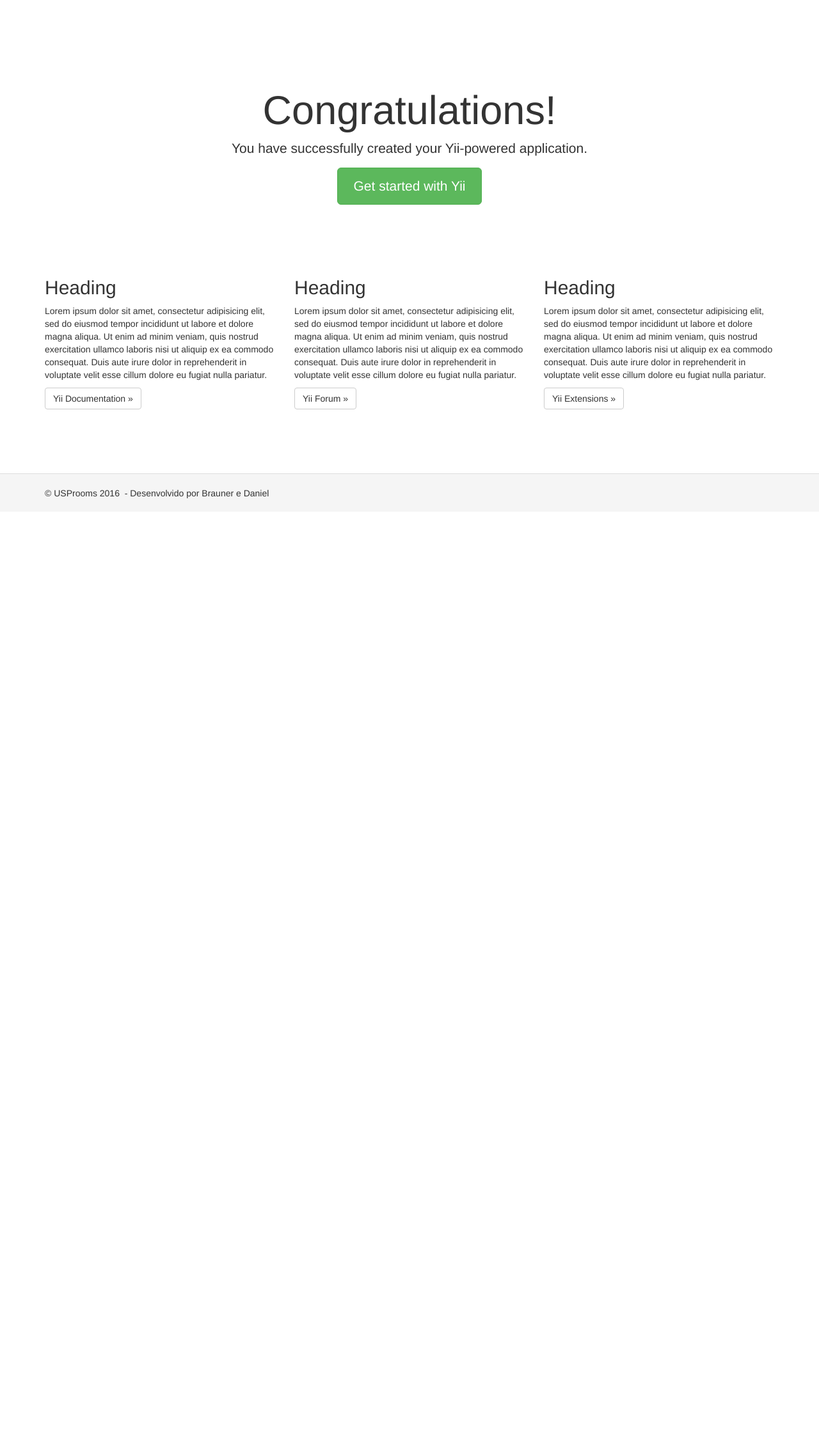
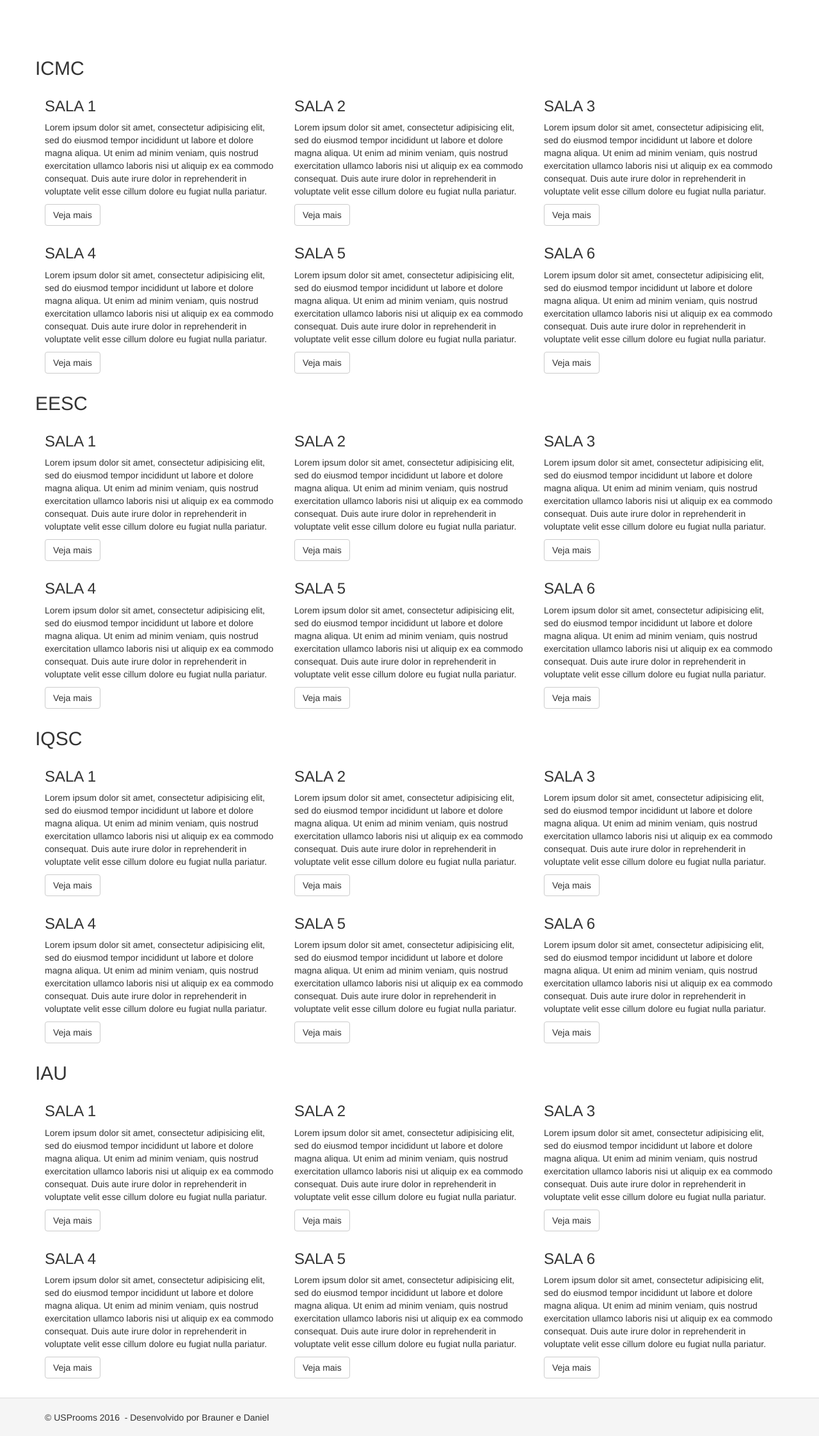
Before and after one commit to brauneroliveira/usprooms, a Yii app: template views/site/index.php in a window 1280 px wide. Shown: the whole page at 64% size. Before the commit the page ends 779 px from the top, so only its background shows below. Run offline with PHP 8.4 and a stand-in for Yii, Linux system fonts and the light colour scheme; the template is opened without the code that fills it, so the values that code supplies are empty; some libraries are stand-ins or nearby versions.

Commit message:
protótipo da página 1 (home)

```diff
--- a/views/site/index.php
+++ b/views/site/index.php
@@ -5,7 +5,7 @@
 $this->title = 'Página 1: Página Inicial';
 ?>
 <div class="site-index">
-
+<!--
     <div class="jumbotron">
         <h1>Congratulations!</h1>
 
@@ -13,41 +13,35 @@ $this->title = 'Página 1: Página Inicial';
 
         <p><a class="btn btn-lg btn-success" href="http://www.yiiframework.com">Get started with Yii</a></p>
     </div>
-
+!-->
     <div class="body-content">
 
-        <div class="row">
-            <div class="col-lg-4">
-                <h2>Heading</h2>
+        <?php
 
-                <p>Lorem ipsum dolor sit amet, consectetur adipisicing elit, sed do eiusmod tempor incididunt ut labore et
+        $unidades = [
+            'ICMC' => ['SALA 1','SALA 2','SALA 3','SALA 4','SALA 5', 'SALA 6'],
+            'EESC' => ['SALA 1','SALA 2','SALA 3','SALA 4','SALA 5', 'SALA 6'],
+            'IQSC' => ['SALA 1','SALA 2','SALA 3','SALA 4','SALA 5', 'SALA 6'],
+            'IAU'  => ['SALA 1','SALA 2','SALA 3','SALA 4','SALA 5', 'SALA 6'],
+        ];
+
+        foreach ($unidades as $unidade => $salas){
+            echo '<div class="row">';
+            echo '<h2>' . $unidade . '</h1>';
+
+            foreach ($salas as $sala){
+                echo '<div class="col-lg-4">';
+                echo '<h3>' . $sala . '</h2>';
+                echo '<p>Lorem ipsum dolor sit amet, consectetur adipisicing elit, sed do eiusmod tempor incididunt ut labore et
                     dolore magna aliqua. Ut enim ad minim veniam, quis nostrud exercitation ullamco laboris nisi ut aliquip
                     ex ea commodo consequat. Duis aute irure dolor in reprehenderit in voluptate velit esse cillum dolore eu
-                    fugiat nulla pariatur.</p>
+                    fugiat nulla pariatur.</p>';
+                echo '<p><a class="btn btn-default" href="#">Veja mais</a></p>';
+                echo '</div>';
+            }
+            echo '</div>';
+        }
 
-                <p><a class="btn btn-default" href="http://www.yiiframework.com/doc/">Yii Documentation &raquo;</a></p>
-            </div>
-            <div class="col-lg-4">
-                <h2>Heading</h2>
-
-                <p>Lorem ipsum dolor sit amet, consectetur adipisicing elit, sed do eiusmod tempor incididunt ut labore et
-                    dolore magna aliqua. Ut enim ad minim veniam, quis nostrud exercitation ullamco laboris nisi ut aliquip
-                    ex ea commodo consequat. Duis aute irure dolor in reprehenderit in voluptate velit esse cillum dolore eu
-                    fugiat nulla pariatur.</p>
-
-                <p><a class="btn btn-default" href="http://www.yiiframework.com/forum/">Yii Forum &raquo;</a></p>
-            </div>
-            <div class="col-lg-4">
-                <h2>Heading</h2>
-
-                <p>Lorem ipsum dolor sit amet, consectetur adipisicing elit, sed do eiusmod tempor incididunt ut labore et
-                    dolore magna aliqua. Ut enim ad minim veniam, quis nostrud exercitation ullamco laboris nisi ut aliquip
-                    ex ea commodo consequat. Duis aute irure dolor in reprehenderit in voluptate velit esse cillum dolore eu
-                    fugiat nulla pariatur.</p>
-
-                <p><a class="btn btn-default" href="http://www.yiiframework.com/extensions/">Yii Extensions &raquo;</a></p>
-            </div>
-        </div>
-
+        ?>
     </div>
 </div>
```
